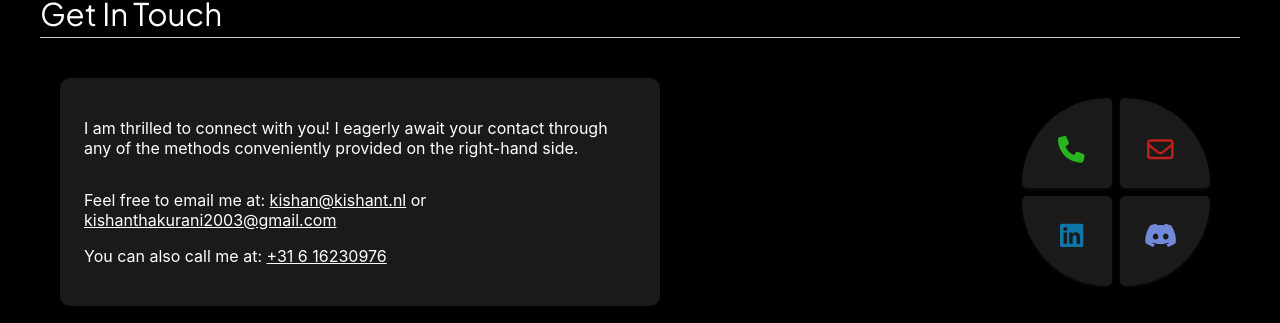
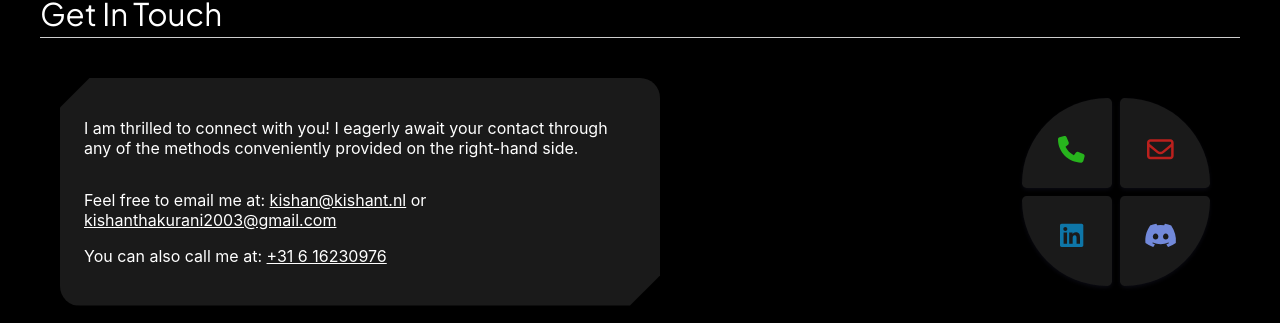
Before and after one commit to ktrocks3/kishansite, a React (Create React App) app in the folder kishansite/: page / in a window 1280 px wide. Shown: the part 10644-10967 px from the top of the page. Built offline with nearby package versions, Linux system fonts and the light colour scheme.

Commit message:
Clipped the text box at the bottom

```diff
--- a/kishansite/src/components/getInTouch.css
+++ b/kishansite/src/components/getInTouch.css
@@ -16,17 +16,17 @@
     color: black;
 }
 .contactLeft {
-    /*flex: .5;*/
     padding: 2%;
     margin: 20px;
-    border-radius: 10px;
+    clip-path: polygon(30px 0%, 100% 0, 100% calc(100% - 30px), calc(100% - 30px) 100%, 0 100%, 0% 30px);
+    border-top-right-radius: 20px;
+    border-bottom-left-radius: 20px;
     background-color: #1a1a1a;
-    box-shadow: 0 0 10px 0 rgba(0, 0, 0, 0.2);
     max-width: 50%;
 }
 
 .white-content .contactLeft {
-    background-color: white;
+    background-color: #F1F1F1;
     color: black;
 }
 
--- a/kishansite/src/components/getInTouch.js
+++ b/kishansite/src/components/getInTouch.js
@@ -9,7 +9,7 @@ function Contact() {
             <div className={"contactLeft"}>
                 <p className={"bigScreen"}>I am thrilled to connect with you! I eagerly await your contact through any of the methods conveniently provided on the right-hand side.</p>
                 <p className={"smallScreen"}>I am thrilled to connect with you! I eagerly await your contact through any of the methods conveniently provided below</p>
-                <p> Feel free to email me at: <a href="mailto:kishan@kishant.nl" className={"link"}>kishan@kishant.nl</a> or <a href="mailto:kishanthakurani2003@gmail.com" style={{color:"white"}}>kishanthakurani2003@gmail.com</a> </p>
+                <p> Feel free to email me at: <a href="mailto:kishan@kishant.nl" className={"link"}>kishan@kishant.nl</a> or <a href="mailto:kishanthakurani2003@gmail.com" className={"link"}>kishanthakurani2003@gmail.com</a> </p>
                 <p> You can also call me at: <a href="tel:+31616230976" className={"link"}>+31 6 16230976</a> </p>
             </div>
             <div className={"contactRight"}>
```
